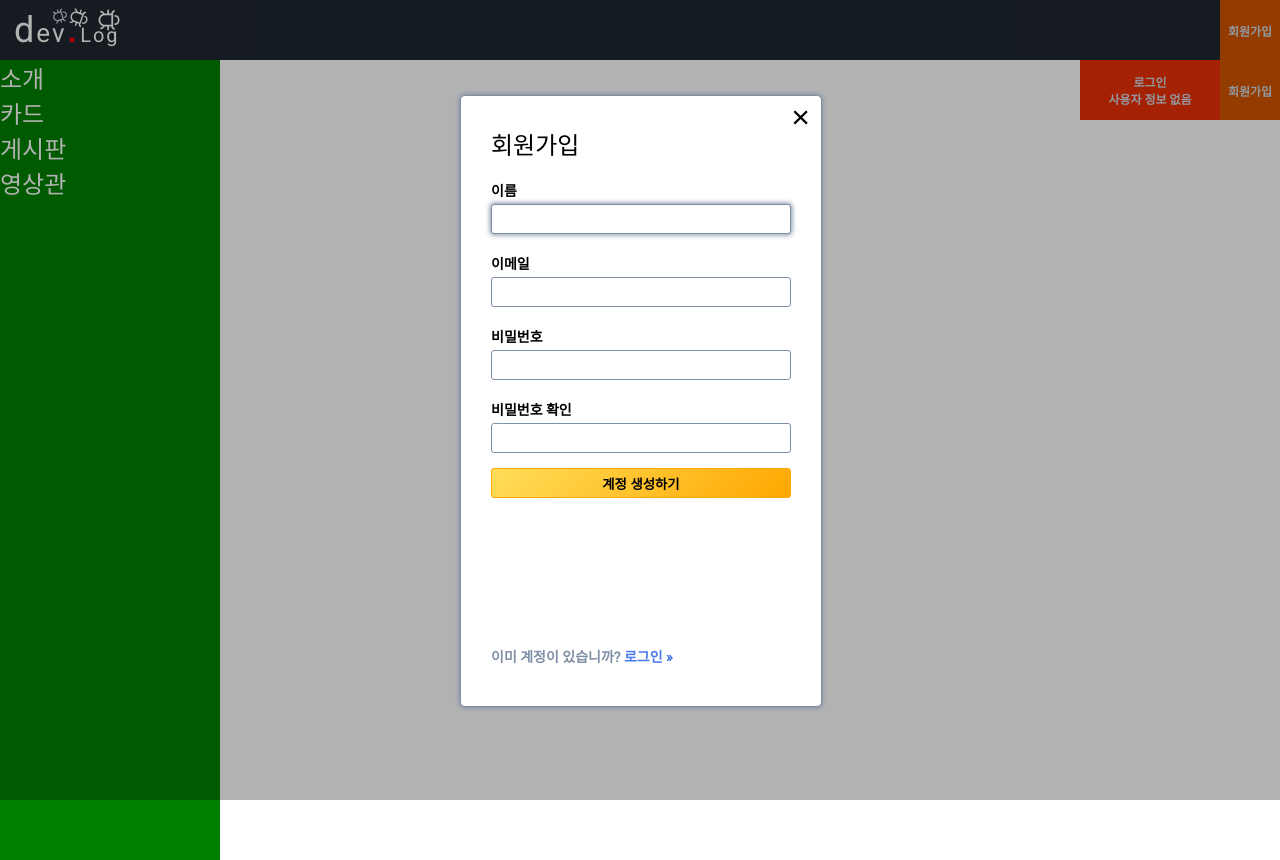
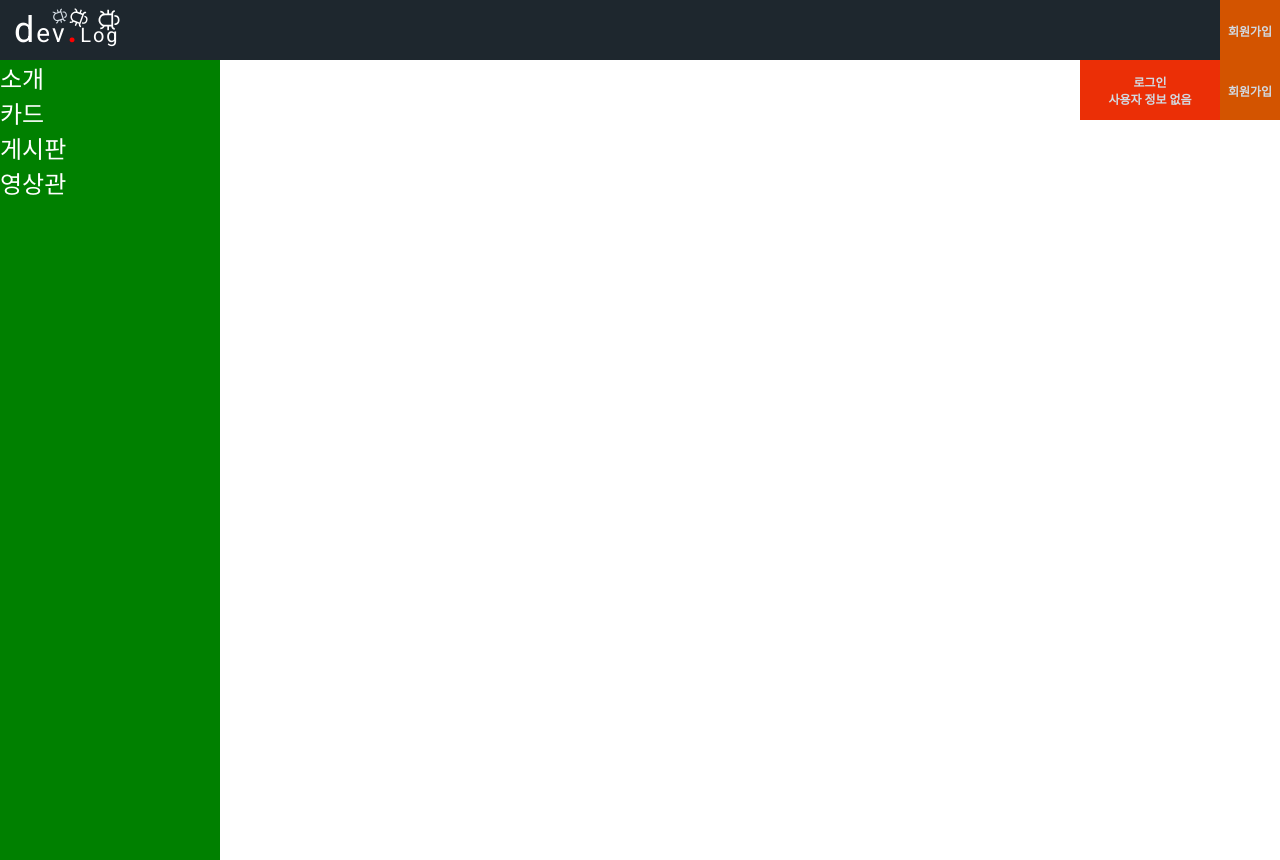
Before and after one commit to nogoduck/devBlogProject, a React (Create React App) app: page / in a window 1280 px wide. Built offline with nearby package versions, Linux system fonts and the light colour scheme.

Commit message:
값은 변경이 되는데 다른 컴포넌트에서 모달을 띄우지 못함

```diff
--- a/src/components/SignInModal/index.js
+++ b/src/components/SignInModal/index.js
@@ -24,8 +24,10 @@ function SignInModal() {
   } = useForm();
 
   const [showSignInModal, setShowSignInModal] = useState(false);
+  const [showSignUp, setShowSignUp] = useState(false);
   const [userState, setUserState] = useState("사용자 정보 없음");
 
+  console.log("DSD ::: ", showSignUp);
   const onSubmit = (data) => {
     console.log("data: ", data);
   };
@@ -43,13 +45,16 @@ function SignInModal() {
     console.log("Login Close");
   };
 
-  const onClickSignUp = (e) => {
-    console.log("100s");
-    return <SignUpModal />;
+  const onClickSignUp = () => {
+    setShowSignInModal(false);
+
+    setShowSignUp(true);
+
+    console.log("Click State: ", showSignUp);
   };
   return (
     <div>
-      <SignUpModal show={true} />
+      <SignUpModal show={showSignUp} />
       <span onClick={onClickSignInModal}>
         <SignInButton>
           <div>로그인</div>
```
